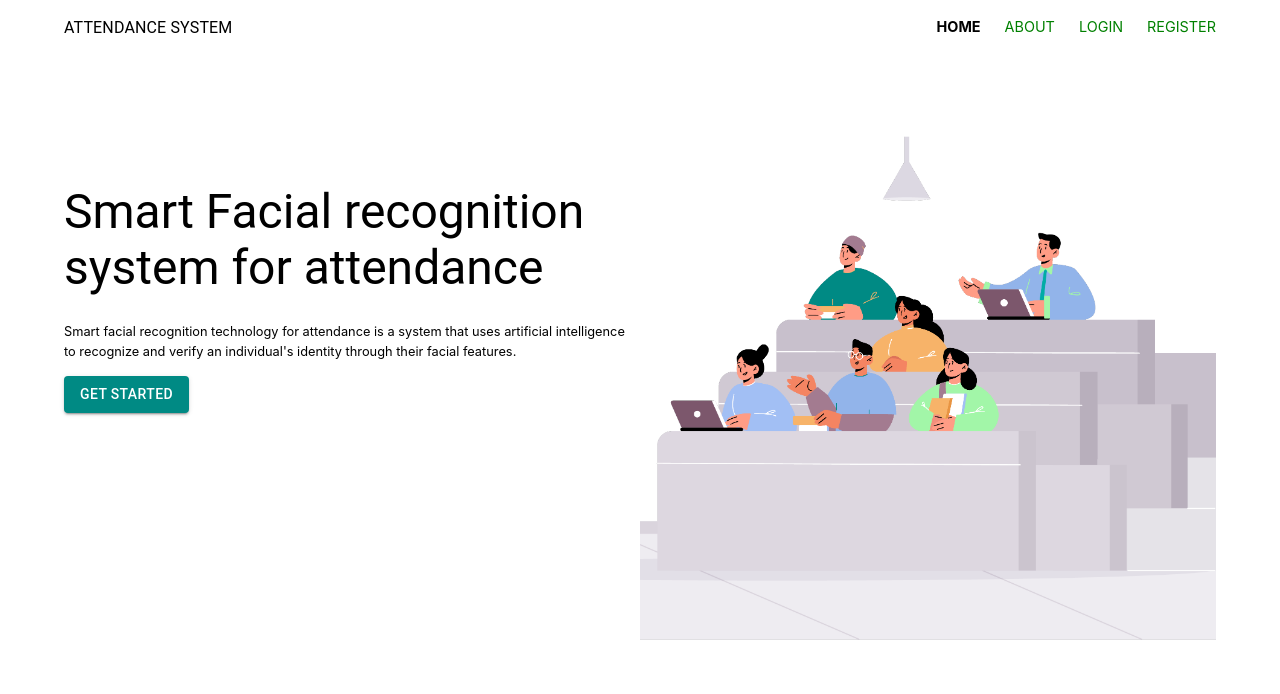
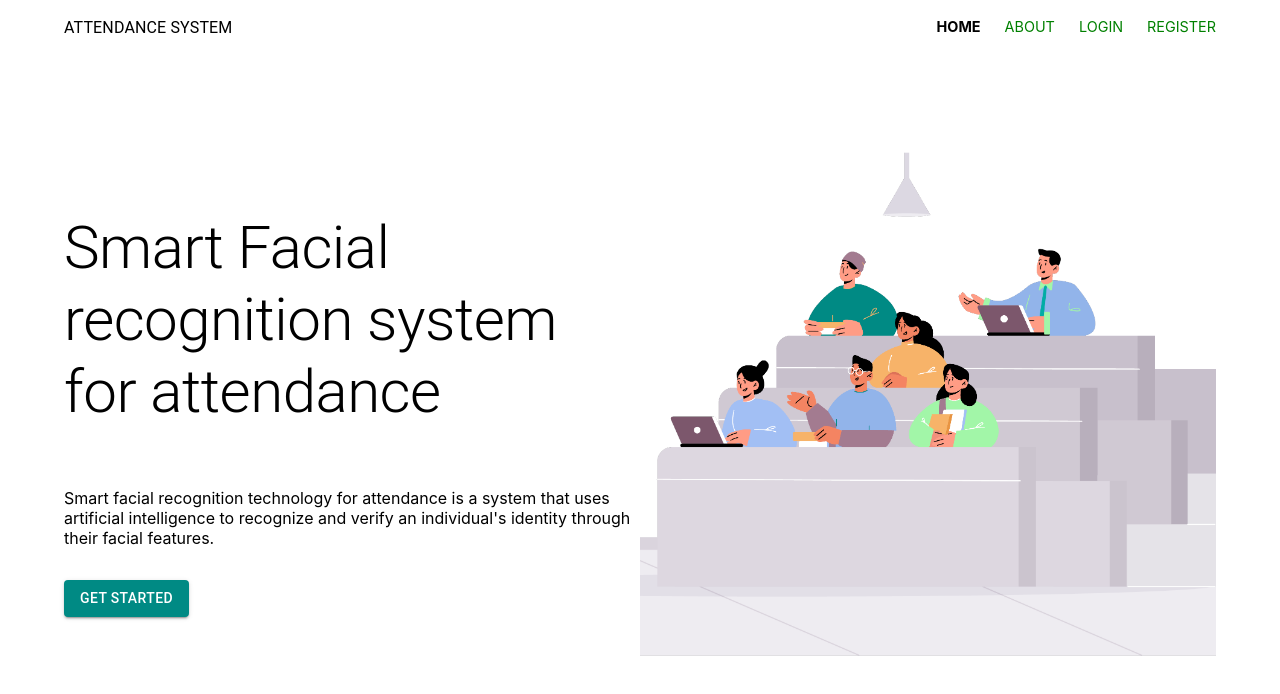
Before and after one commit to FelixAwoyale/Smart-facial-recognition-system, a React (Create React App) app in the folder frontend/: page / in a window 1280 px wide. Shown: the top 694 px of the page. Built offline with nearby package versions, Linux system fonts and the light colour scheme.

Commit message:
fix: adjust font size and margin

```diff
--- a/frontend/src/pages/Home.js
+++ b/frontend/src/pages/Home.js
@@ -1,26 +1,30 @@
-import { Typography, Container, Stack, Box, Button, Grid } from "@mui/material";
+import { Typography, Container, Box, Button, Grid } from "@mui/material";
 import React from "react";
 import HeroBg from "../assets/Images/herobg2.png";
 
 function Home() {
   return (
-    <div style={{ marginTop: "6em" }}>
+    <div style={{ marginTop: "7em" }}>
       <Container>
         <Grid container>
           <Grid Item md={6}>
             <Box>
               <Typography
-                variant="h3"
-                sx={{ marginTop: "1em", marginBottom: "0.5em" }}
+                variant="h2"
+                sx={{ marginTop: "1em", marginBottom: "1em" }}
               >
                 Smart Facial recognition system for attendance
               </Typography>
-              <Typography variant="p" sx={{ fontSize: "0.8em" }}>
+              <Typography
+                variant="p"
+                sx={{ fontSize: "1em", marginBottom: "1em" }}
+                className="mysubtext"
+              >
                 Smart facial recognition technology for attendance is a system
                 that uses artificial intelligence to recognize and verify an
                 individual's identity through their facial features.
               </Typography>
-              <Box sx={{ marginTop: "1em", marginBottom: "1em" }}>
+              <Box sx={{ marginTop: "2em", marginBottom: "1em" }}>
                 <Button variant="contained">Get Started</Button>
               </Box>
             </Box>
```
